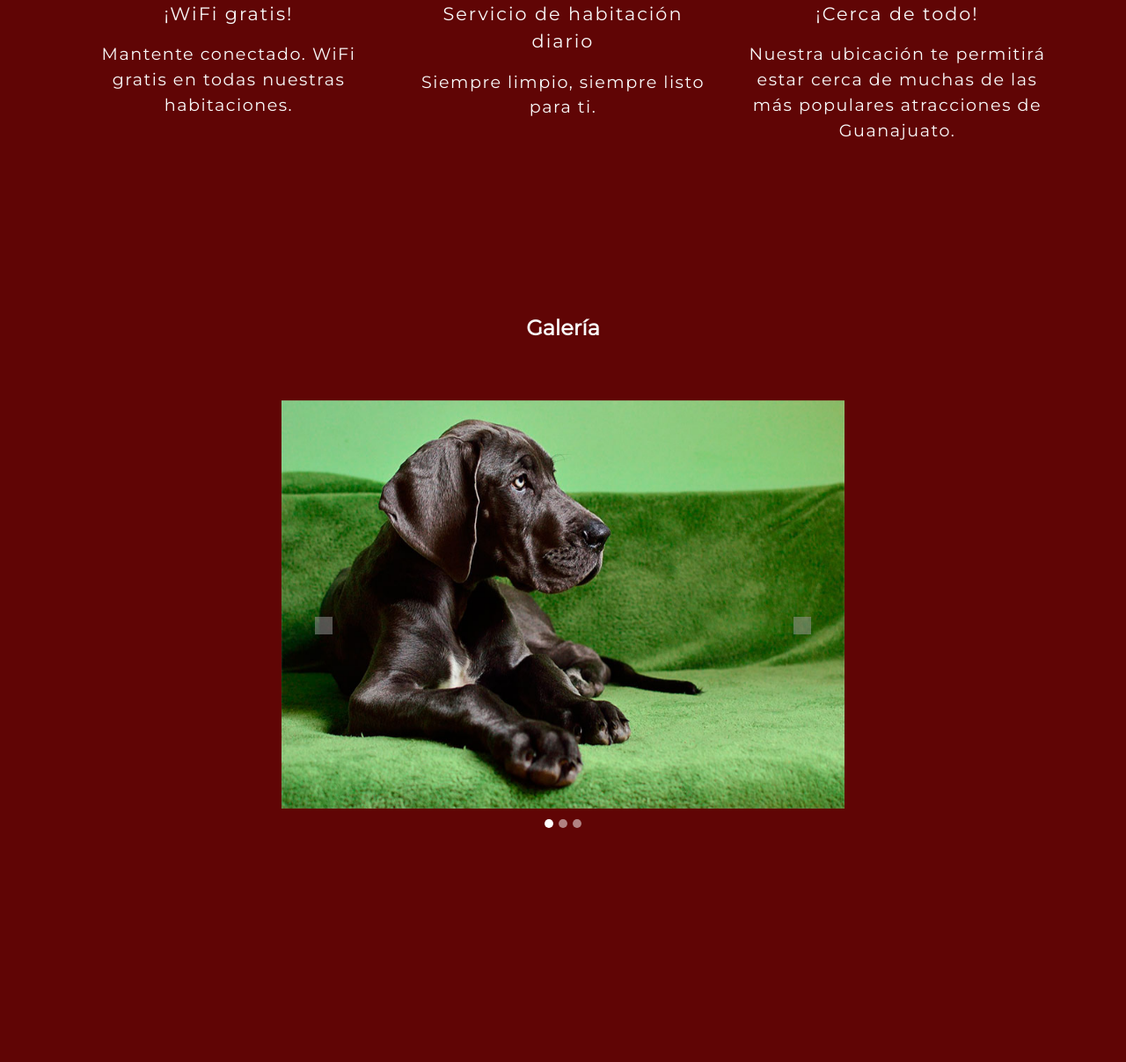
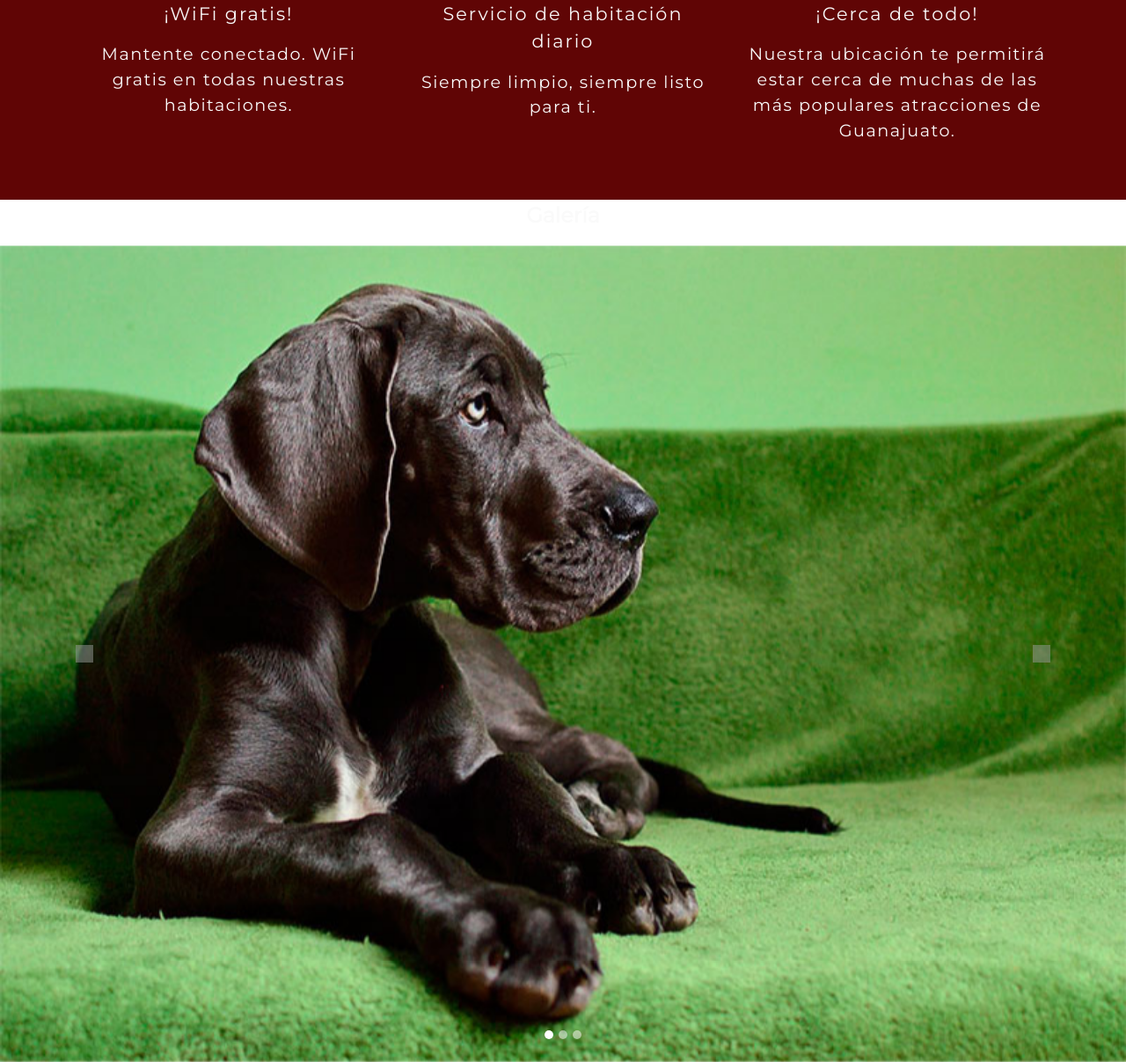
Before and after one commit to VentGrey/hotel-meson, a PHP site: page / in a window 1280 px wide. Shown: the part 2794-4001 px from the top of the page at 88% size. Before the commit the page ends 3735 px from the top, so only its background shows below. Run offline with PHP 8.4, Linux system fonts and the light colour scheme; some libraries are stand-ins or nearby versions; grey boxes are pictures that could not be loaded.

Commit message:
gallery section

```diff
--- a/css/style.css
+++ b/css/style.css
@@ -181,18 +181,18 @@ input {
 
 /* Gallery Section */
 .gallery-section {
-    padding-top: 8em;
+    position: absolute;
+    width: 100%;
+    height: auto;
+    background-color: #fff;
 }
 
-.gallery-main {
-    padding-bottom: 3em;
+.gallery_main {
+    margin-top: 2em;
 }
 
-.gallery-container {
-    width: 50%;
-    margin-left: 50%;
-    transform: translate(-50%, 0);
-    padding-bottom: 3em;
+.gallery_sec {
+
 }
 
 /* Contact Section */
```
